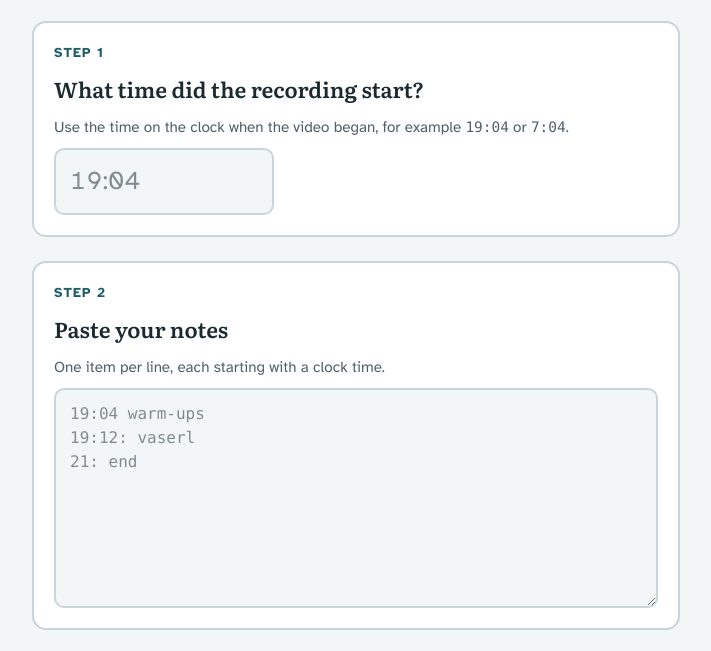
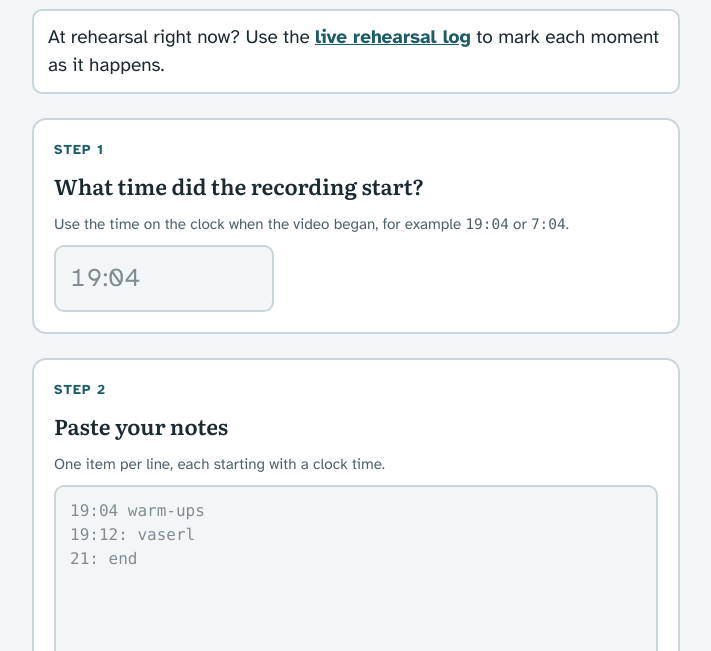
Before and after one commit to ntsvetko/things, a plain HTML site: page rehearsal-timestamps/index.html in a window 1280 px wide. Shown: the part 145-796 px from the top of the page, without its empty margins (284-995 px from the left). Drawn offline with Linux system fonts and the light colour scheme.

Commit message:
Rehearsal timestamps: link the live log from the converter
Co-Authored-By: Claude Opus 5.5 <noreply@anthropic.com>

```diff
--- a/rehearsal-timestamps/index.html
+++ b/rehearsal-timestamps/index.html
@@ -50,6 +50,8 @@
   }
   h1 { font-family: var(--font-head); font-weight: 600; font-size: 2rem; line-height: 1.15; margin: 0; text-wrap: balance; }
   .intro { margin: 8px 0 0; color: var(--muted); }
+  .live-link { margin: 12px 0 0; padding: 12px 14px; border-radius: 10px; background: var(--card); border: 2px solid var(--line); }
+  .live-link a { color: var(--accent); font-weight: 700; }
   .step {
     background: var(--card); border: 2px solid var(--line); border-radius: 14px;
     padding: 20px; display: flex; flex-direction: column; gap: 10px;
@@ -99,6 +101,7 @@
   <header>
     <h1>Rehearsal Timestamps</h1>
     <p class="intro">Turn the clock times in your rehearsal notes into YouTube times. Fill in steps 1 and 2, then press the big button in step 3.</p>
+    <p class="live-link">At rehearsal right now? Use the <a href="live.html">live rehearsal log</a> to mark each moment as it happens.</p>
   </header>
 
   <section class="step">
```
